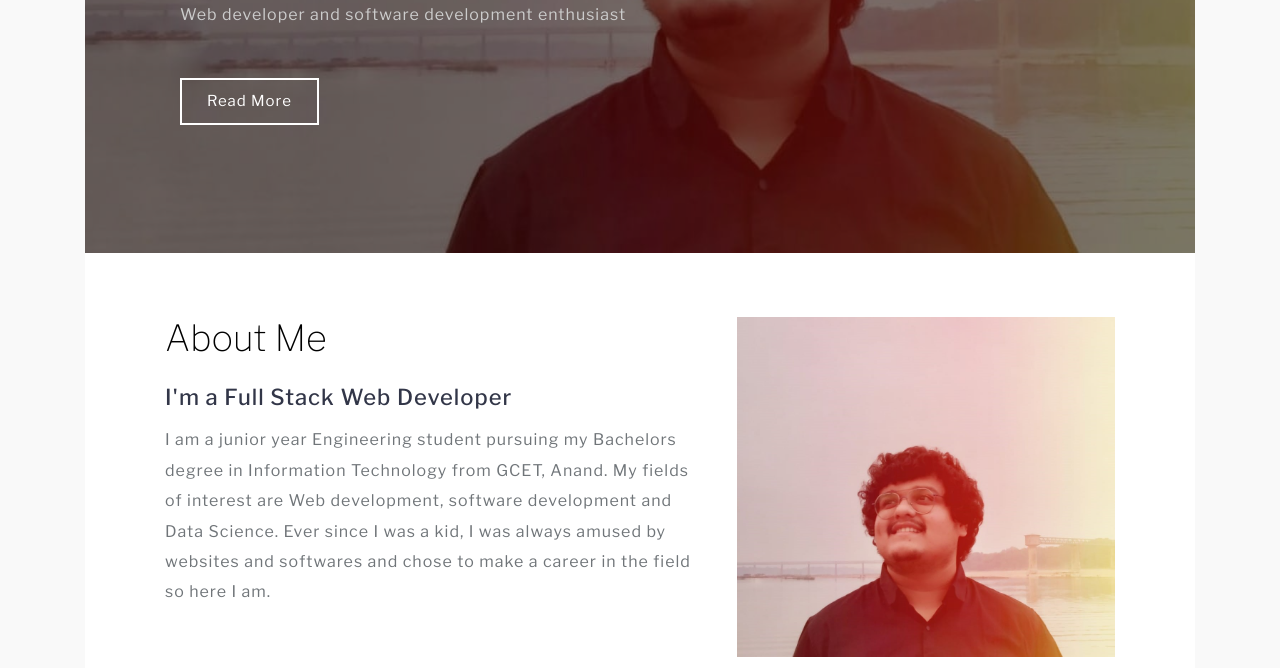
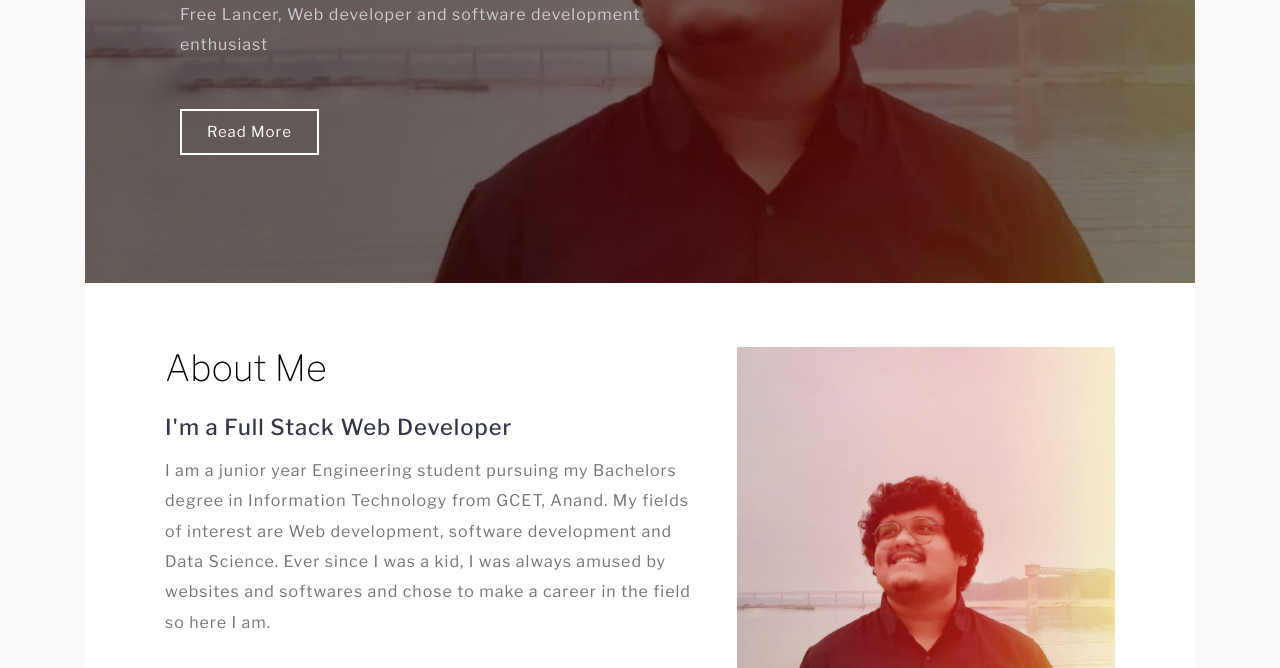
Before and after one commit to JiGNESH404/JiGNESH404.github.io, a plain HTML site: page index.html in a window 1280 px wide. Shown: the part 432-1100 px from the top of the page. Drawn offline with nearby package versions, Linux system fonts and the light colour scheme.

Commit message:
Update index.html

```diff
--- a/index.html
+++ b/index.html
@@ -92,7 +92,7 @@ License URL: http://creativecommons.org/licenses/by/3.0/
 				<div class="col-md-12">
 					<div class="banner-info">
 						 <h2 class="heading-banner text-capitalize">Hi. I'm <span>Jignesh.</span></h2>
-						<p class=" mt-3">Web developer and software development enthusiast</p>
+						<p class=" mt-3">Free Lancer, Web developer and software development enthusiast</p>
 						<a href="#about" class="banner-button btn mt-md-5 mt-3 scroll">Read More</a>
 					</div>
 				</div>
```
